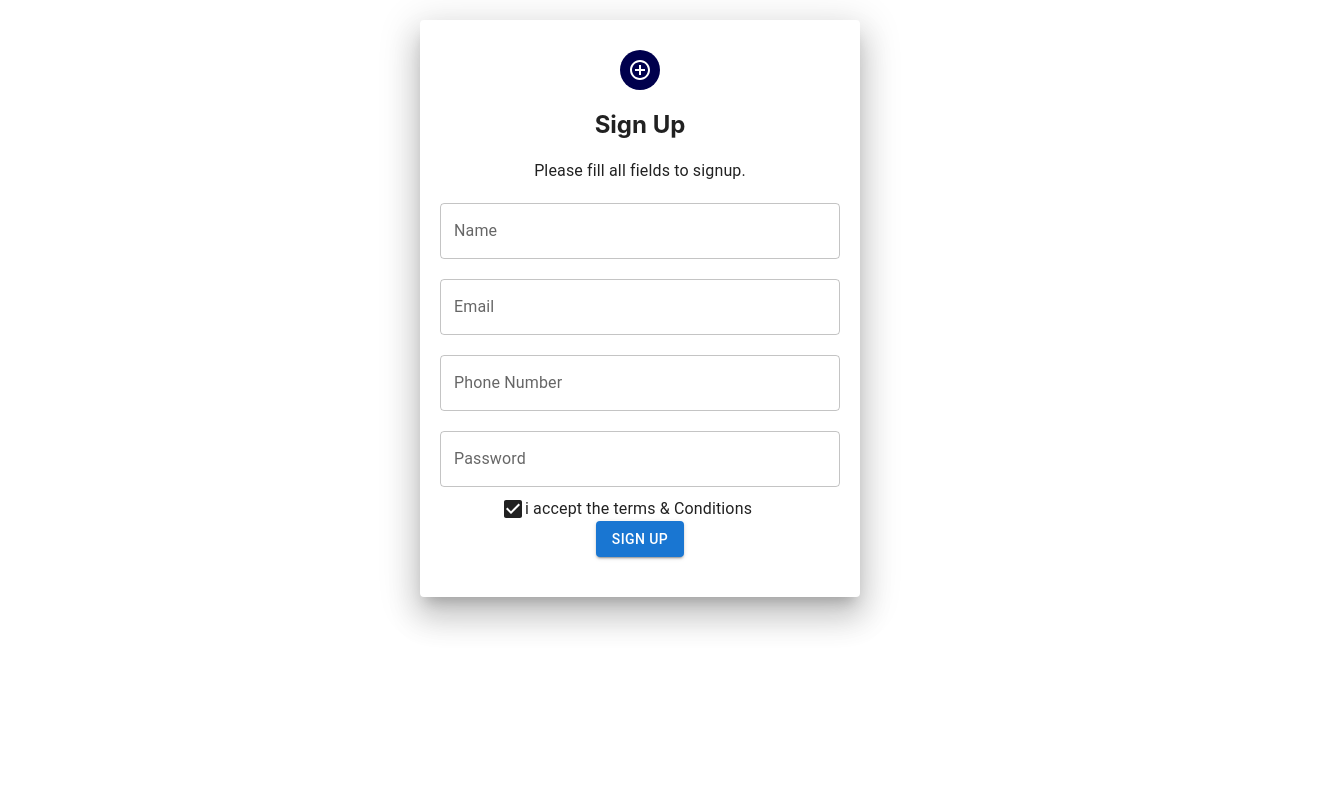
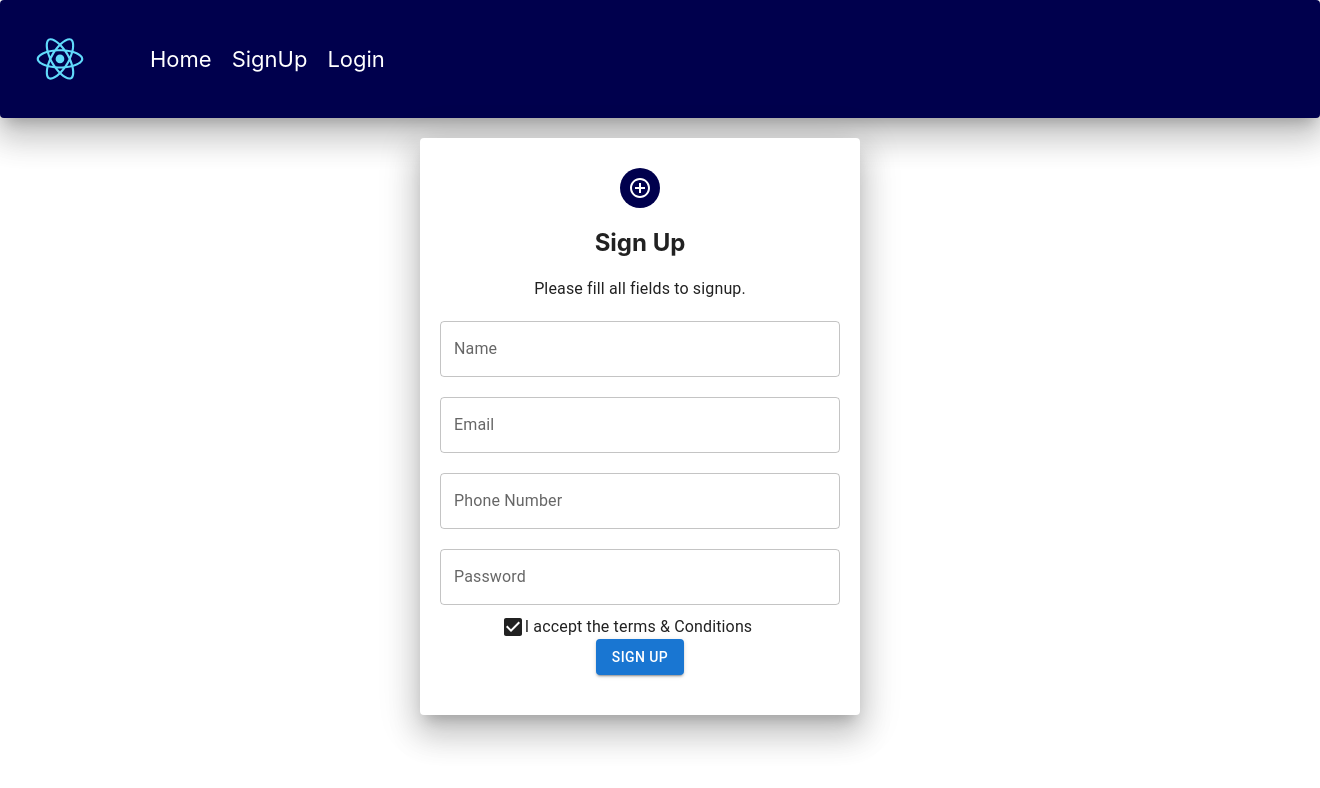
Before and after one commit to MalikNoumanArshad/social, a React (Create React App) app: page /Signup in a window 1280 px wide. Shown: the top 788 px of the page, 1320 px wide, since content can reach past the window. Built offline with nearby package versions, Linux system fonts and the light colour scheme.

Commit message:
add nav bar and routes

```diff
--- a/src/App.js
+++ b/src/App.js
@@ -1,13 +1,14 @@
-import logo from './logo.svg';
 import './App.css';
 import SignUp from './components/signup';
-import { Grid } from '@mui/material';
+import { Grid, Paper } from '@mui/material';
+import Login from './components/login';
+import Navbar from './components/Navbar';
+function App() {
 
-function App() {
   return (
-    <Grid>
+    <Grid >
+     <h1>Home Page</h1>
 
-      <SignUp />
     </Grid>
 
   );
--- /dev/null
+++ b/src/components/Navbar.jsx
@@ -0,0 +1,32 @@
+import React from 'react'
+import logo from '../logo.svg'
+
+import { Grid, Paper } from '@mui/material';
+const Navbar = () => {
+    const paperstyle = { width:'100%',padding: '30px 20px',  margin: '0 auto',backgroundColor:'#00004d' };
+    const logos ={width:'80px'}
+    const listst = {listStyle:'none',fontSize:'22px',padding:'0 10px',color:'white',};
+    const linkstyle = {textDecoration:'none',}
+  return (
+    <Paper elevation={20} style={paperstyle}>
+      <Grid style={{display:'flex'}}>
+        <img src={logo} style={logos}/>
+        <Grid>
+          <ul style={{display:'flex',textDecorationStyle:'none'}}>
+          <a style={linkstyle} href='/'>
+            <li style={listst}>Home</li>
+            </a>
+            <a style={linkstyle} href='/Signup'>
+            <li style={listst}>SignUp</li>
+            </a>
+            <a style={linkstyle} href='/Login'>
+            <li style={listst}>Login</li>
+            </a>
+          </ul>
+        </Grid>
+      </Grid>
+      </Paper>
+  )
+}
+
+export default Navbar
--- /dev/null
+++ b/src/components/login.jsx
@@ -0,0 +1,30 @@
+import React from 'react'
+import { Avatar, Button, FormControlLabel, Grid, Paper, TextField, Typography } from '@mui/material'
+import { CheckBox, SupervisedUserCircle } from '@mui/icons-material'
+import { userSchema } from './formValidation'
+const Login = () => {
+    const paperstyle = { padding: '30px 20px', width: '400px', margin: '20px auto' };
+    const formstyle = { margin: '10px 0' };
+    const avatarstyle = { backgroundColor: '#00004d' };
+    return (
+        <Grid>
+            <Paper elevation={20} style={paperstyle}>
+                <Grid align='center' >
+                    <Avatar style={avatarstyle}>
+                        <SupervisedUserCircle />
+                    </Avatar>
+                    <h2>Login</h2>
+                    <Typography>Please fill all fields to signup.</Typography>
+                    <form style={formstyle}>
+                        <TextField style={formstyle} fullWidth label="Email" />
+                        <TextField style={formstyle} type='password' fullWidth label="Password" />
+                        <br />
+                        <Button type='submit' variant='contained' color='primary'> Login </Button>
+                    </form>
+                </Grid>
+            </Paper>
+        </Grid>
+    )
+}
+
+export default Login
--- a/src/components/signup.jsx
+++ b/src/components/signup.jsx
@@ -1,34 +1,89 @@
-import React from 'react'
-import { Avatar, Button, FormControlLabel, Grid, Paper, TextField, Typography } from '@mui/material'
-import { AddCircleOutlineOutlined, CheckBox } from '@mui/icons-material'
-import {userSchema} from './formValidation'
+import React, { useState } from 'react';
+import { Avatar, Button, FormControlLabel, Grid, Paper, TextField, Typography } from '@mui/material';
+import { AddCircleOutlineOutlined, CheckBox } from '@mui/icons-material';
+import { userSchema } from './formValidation';
+import * as Yup from 'yup';
+
 const SignUp = () => {
-    const paperstyle ={padding:'30px 20px',width:'400px',margin:'20px auto'};
-    const formstyle ={margin:'10px 0'};
-    const avatarstyle = {backgroundColor:'#00004d'};
+    const paperstyle = { padding: '30px 20px', width: '400px', margin: '20px auto' };
+    const formstyle = { margin: '10px 0' };
+    const avatarstyle = { backgroundColor: '#00004d' };
+
+    const [formData, setFormData] = useState({
+        name: '',
+        email: '',
+        phoneNumber: '',
+        password: '',
+        acceptTerms: false,
+    });
+    const [errors, setErrors] = useState({});
+
+    const handleSubmit = async (e) => {
+        e.preventDefault();
+
+        try {
+            await userSchema.validate(formData, { abortEarly: false });
+        }
+        catch (validationErrors) {
+            const newErrors = {};
+
+            validationErrors.inner.forEach((error) => {
+
+                newErrors[error.path] = error.message;
+            });
+            setErrors(newErrors);
+        }
+    };
 
     return (
         <Grid>
             <Paper elevation={20} style={paperstyle}>
-        <Grid align='center' >
+                <Grid align='center'>
                     <Avatar style={avatarstyle}>
-            <AddCircleOutlineOutlined  />
+                        <AddCircleOutlineOutlined />
                     </Avatar>
                     <h2>Sign Up</h2>
                     <Typography>Please fill all fields to signup.</Typography>
-        <form style={formstyle}>
-            <TextField style={formstyle} fullWidth label="Name" />
-            <TextField style={formstyle} fullWidth label="Email" />
-            <TextField style={formstyle} fullWidth label="Phone Number"  />
-            <TextField style={formstyle} type='password'  fullWidth label="Password" />
-            <FormControlLabel control={<CheckBox name="checkedA" />} label="i accept the terms & Conditions" />
+                    <form style={formstyle} onSubmit={handleSubmit}>
+                        <TextField style={formstyle} fullWidth label="Name" value={formData.name} onChange={(e) => setFormData({ ...formData, name: e.target.value })}
+                            error={Boolean(errors.name)}
+                            helperText={errors.name}
+                        />
+                        <TextField style={formstyle} fullWidth label="Email" value={formData.email} onChange={(e) => setFormData({ ...formData, email: e.target.value })}
+                            error={Boolean(errors.email)}
+                            helperText={errors.email}
+                        />
+                        <TextField
+                            style={formstyle}
+                            fullWidth
+                            label="Phone Number"
+                            value={formData.phoneNumber}
+                            onChange={(e) => setFormData({ ...formData, phoneNumber: e.target.value })}
+                            error={Boolean(errors.phoneNumber)}
+                            helperText={errors.phoneNumber}
+                        />
+                        <TextField
+                            style={formstyle}
+                            type='password'
+                            fullWidth
+                            label="Password"
+                            value={formData.password}
+                            onChange={(e) => setFormData({ ...formData, password: e.target.value })}
+                            error={Boolean(errors.password)}
+                            helperText={errors.password}
+                        />
+                        <FormControlLabel
+                            control={<CheckBox name="acceptTerms" />}
+                            label="I accept the terms & Conditions"
+
+                        />
                         <br />
-            <Button type='submit' variant='contained' color='primary'> SIgn Up</Button>
+                        <Button type='submit' variant='contained' color='primary'>Sign Up</Button>
                     </form>
                 </Grid>
             </Paper>
         </Grid>
-  )
+    );
 }
 
-export default SignUp
+export default SignUp;
--- a/src/index.js
+++ b/src/index.js
@@ -3,12 +3,27 @@ import ReactDOM from 'react-dom/client';
 import './index.css';
 import App from './App';
 import reportWebVitals from './reportWebVitals';
+import { BrowserRouter, Routes, Route } from "react-router-dom";
+import SignUp from './components/signup';
+import Login from './components/login';
+import Navbar from './components/Navbar';
 
 const root = ReactDOM.createRoot(document.getElementById('root'));
 root.render(
   <React.StrictMode>
-    <App />
+    <Navbar />
+    <BrowserRouter>
+      <Routes>
+
+          <Route path="/" element={<App />} />
+          <Route path="/Signup" element={<SignUp />} />
+          <Route path='/Login' element={<Login />} />
+
+
+      </Routes>
+    </BrowserRouter>
   </React.StrictMode>
+
 );
 
 // If you want to start measuring performance in your app, pass a function
```
Lines whose indentation alone changed are shown as unchanged.
